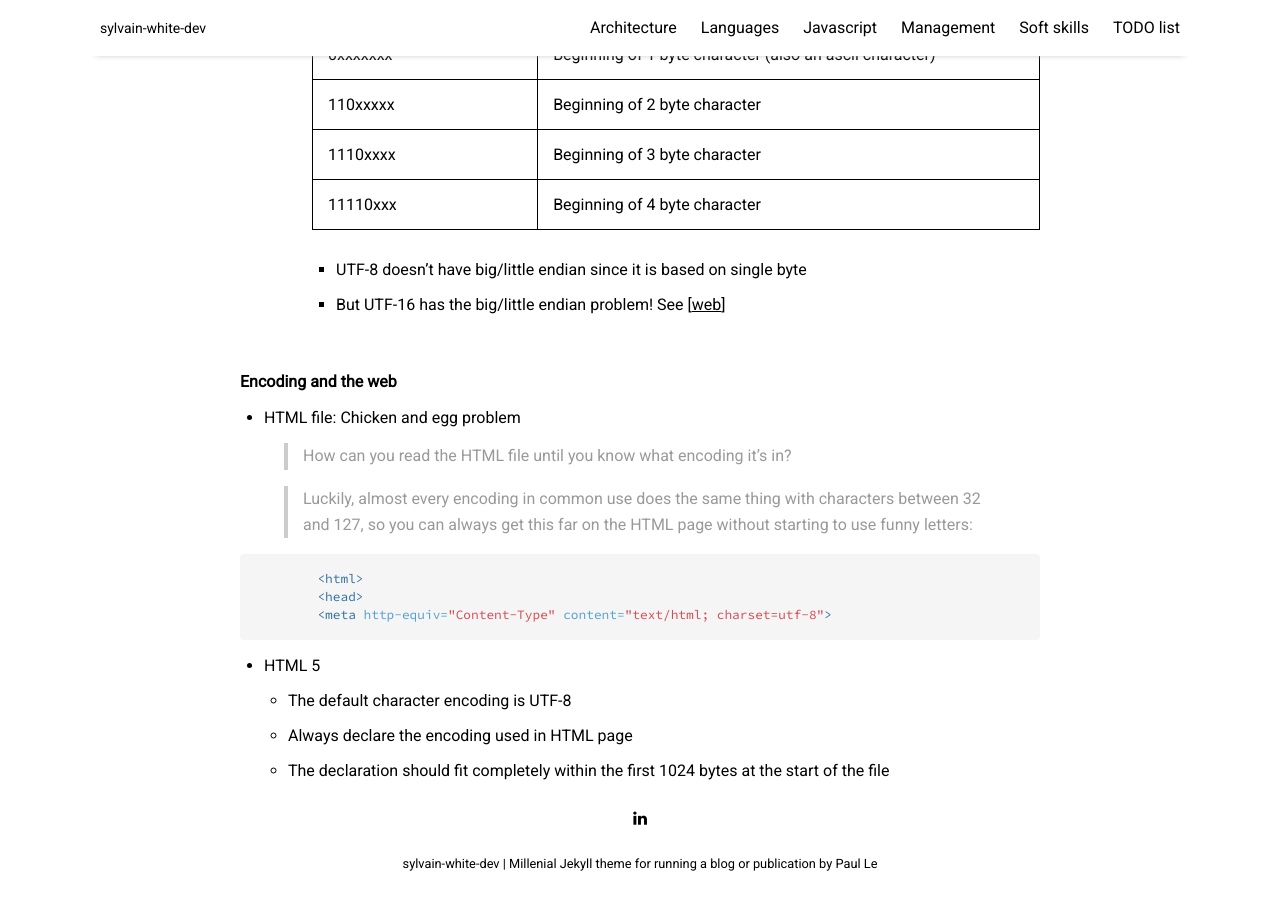
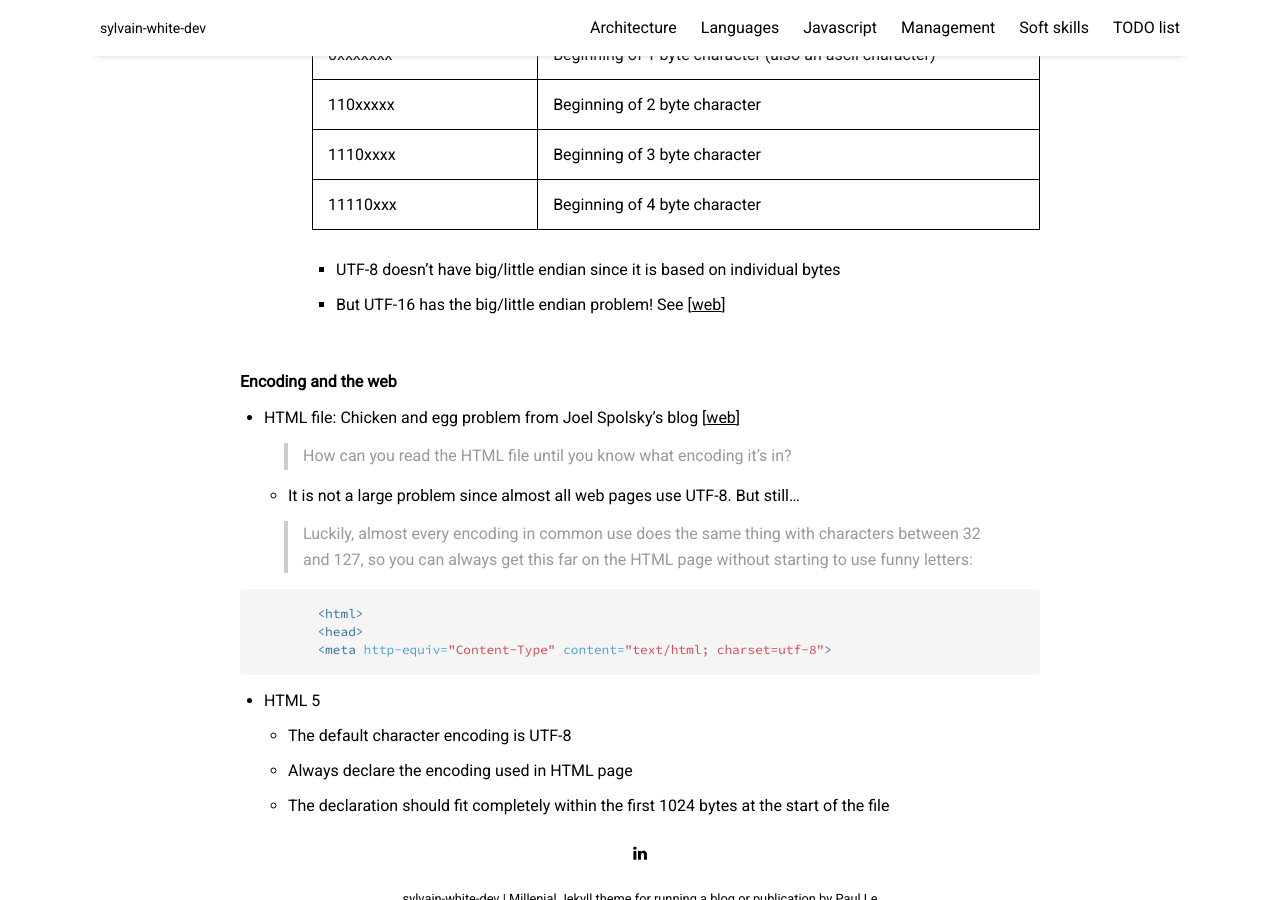
Before and after one commit to sylvainwhite/sylvain-white-dev, a Jekyll site: the page built from _posts/2020-12-02-unicodeUtf8.md, in a window 1280 px wide and 900 px high, scrolled down 2579 px. Built offline with Jekyll 4.4.1, drawn with Linux system fonts in a browser that asks for light colours; nearby versions of some CDN libraries; some of the changed lines change nothing that is shown; some of the changed text lies outside the part shown.

Commit message:
Update post  on utf-8

```diff
--- a/_posts/2020-12-02-unicodeUtf8.md
+++ b/_posts/2020-12-02-unicodeUtf8.md
@@ -27,17 +27,17 @@
     * **ASCII** encodes 128 character codes in 7 bits:
         * 96 printable characters (including space and delete)
         * 32 control characters (e.g. line feed)
-    * **ISO 8859-1** 256 character codes in 8 bits:
+    * **ISO 8859-1** encodes 256 character codes in 8 bits:
         * All ASCII character codes into the lower 7 bits of a byte
         * 128 additional character codes with the higher bit of a byte
 
-* Then came **Unicode** in 1991
+* Then comes **Unicode** in 1991
     * Unicode **goal** is to provide a universal way to encode the following:
         * All letters from all languages (e.g. german letter &#7838;) including ancient languages
         * All symbols (e.g math symbol &#8721;)
         * All dingbats (e.g. checkmark &#10004;)
         * All emojis (e.g. fox &#128054;)
-    * **First**, Unicode assigns an hexadecimal number to all letters, symbols, etc
+    * **Firstly**, Unicode assigns an hexadecimal number to all letters, symbols, etc
         * This hexidecimal number is called a 'code point'
         * Valid code points are 0x0000 to 0x10FFFF
         * To mean a hexidecimal number is a code point, always use the prefix 'U+'
@@ -62,7 +62,7 @@
             * glyph: graphic representation on the screen
             * Example: Various glyphs <span style="font-family:'Times New Roman'; font-size:2em;">T</span>, <span style="font-family:Courier; font-size:2em;">T</span>, <span style="font-family:'Times New Roman'; font-size:2em;">t</span> for the grapheme 't'
 
-    * **Second**, Unicode has different ways to encode code points
+    * **Secondly**, Unicode has different ways to encode code points
         * The Unicode encodings are: UTF-8, UTF-16 and UTF-32:
 
             | **Name** | **Number of bytes** | **Use** |
@@ -83,14 +83,16 @@
             | 1110xxxx | Beginning of 3 byte character |
             | 11110xxx | Beginning of 4 byte character |
 
-            * UTF-8 doesn't have big/little endian since it is based on single byte
+            * UTF-8 doesn't have big/little endian since it is based on individual bytes
             * But UTF-16 has the big/little endian problem! See [[web](https://www.w3.org/International/questions/qa-byte-order-mark#){:target="_blank"}]
 
 <br/>
 #### Encoding and the web
 
-* HTML file: Chicken and egg problem
+* HTML file: Chicken and egg problem from Joel Spolsky's blog [[web](https://www.joelonsoftware.com/2003/10/08/the-absolute-minimum-every-software-developer-absolutely-positively-must-know-about-unicode-and-character-sets-no-excuses/){:target="_blank"}]
     > How can you read the HTML file until you know what encoding it’s in?
+
+   * It is not a large problem since almost all web pages use UTF-8. But still...
 
     > Luckily, almost every encoding in common use does the same thing with characters between 32 and 127, so
     you can always get this far on the HTML page without starting to use funny letters:
```
